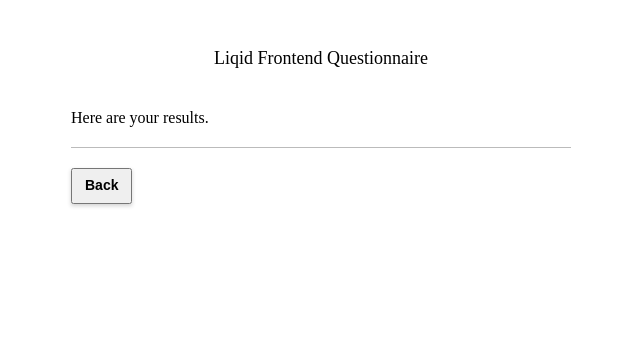
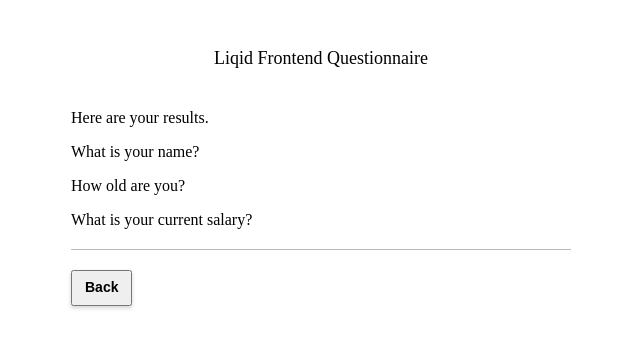
Before and after one commit to gusaiani/liqid, a Next.js app: page /results in a window 1280 px wide. Shown: the top 348 px of the page, without its empty margins (319-959 px from the left). Built offline with nearby package versions, Linux system fonts and the light colour scheme; a web font is replaced by a local one.

Commit message:
Show responses in last page

```diff
--- a/pages/results.js
+++ b/pages/results.js
@@ -2,9 +2,19 @@ import {Component, Fragment} from 'react'
 import Router from 'next/router'
 import Page from 'layouts/Main'
 import ButtonContainer from 'components/shared/ButtonContainer'
-import {lastQuestionKey} from 'utils/questions'
+import {questions, lastQuestionKey} from 'utils/questions'
 
 export default class Liqid extends Component {
+  componentDidMount = () => {
+    questions.map(question => {
+      const {query} = question
+
+      let obj = {}
+      obj[query] = localStorage.getItem(query)
+      this.setState(obj)
+    })
+  }
+
   handleBack = () => {
     Router.push(`/?q=${lastQuestionKey}`)
   }
@@ -13,6 +23,15 @@ export default class Liqid extends Component {
     return (
       <Page>
         Here are your results.
+
+        {questions.map(question => {
+          return <div key={question.query}>
+            <p>{question.label}</p>
+            {this.state &&
+              <p>{this.state[question.query]}</p>
+            }
+          </div>
+        })}
 
         <ButtonContainer
           showBack={true}
--- a/utils/questions.js
+++ b/utils/questions.js
@@ -1,4 +1,4 @@
-const questions = [
+export const questions = [
   {
     query: 'name',
     label: 'What is your name?',
```
